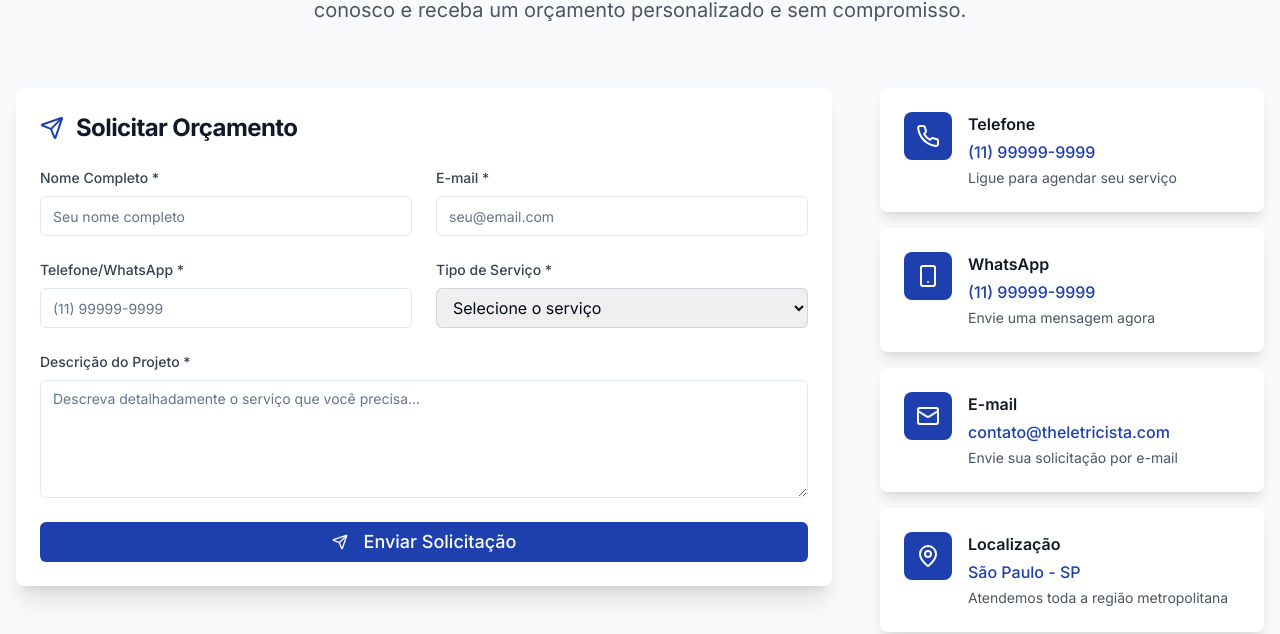
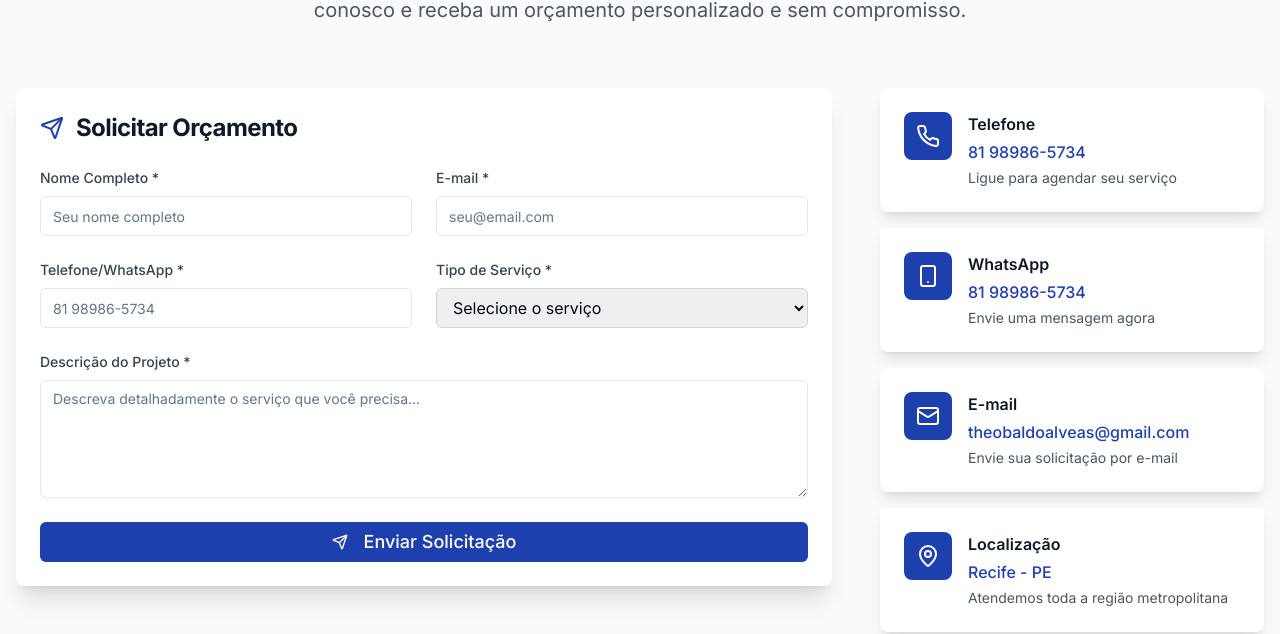
Before and after one commit to corpusfitsite/theos-electric-spark, a React (Vite) app: page / in a window 1280 px wide. Shown: the part 5338-5972 px from the top of the page. Built offline with nearby package versions, Linux system fonts and the light colour scheme.

Commit message:
Update ContactSection.tsx

```diff
--- a/src/components/ContactSection.tsx
+++ b/src/components/ContactSection.tsx
@@ -55,28 +55,28 @@ const ContactSection = () => {
     {
       icon: Phone,
       title: "Telefone",
-      info: "(11) 99999-9999",
+      info: "81 98986-5734",
       description: "Ligue para agendar seu serviço",
-      action: "tel:+5511999999999"
+      action: "tel:+55 81 98986-5734"
     },
     {
       icon: Smartphone,
       title: "WhatsApp",
-      info: "(11) 99999-9999",
+      info: "81 98986-5734",
       description: "Envie uma mensagem agora",
-      action: "https://wa.me/5511999999999"
+      action: "https://wa.me/558189865734"
     },
     {
       icon: Mail,
       title: "E-mail",
-      info: "contato@theletricista.com",
+      info: "theobaldoalveas@gmail.com",
       description: "Envie sua solicitação por e-mail",
-      action: "mailto:contato@theletricista.com"
+      action: "mailto:theobaldoalveas@gmail.com"
     },
     {
       icon: MapPin,
       title: "Localização",
-      info: "São Paulo - SP",
+      info: "Recife - PE",
       description: "Atendemos toda a região metropolitana",
       action: "#"
     }
@@ -160,7 +160,7 @@ const ContactSection = () => {
                         name="phone"
                         value={formData.phone}
                         onChange={handleInputChange}
-                        placeholder="(11) 99999-9999"
+                        placeholder="81 98986-5734"
                         required
                         className="w-full"
                       />
```
